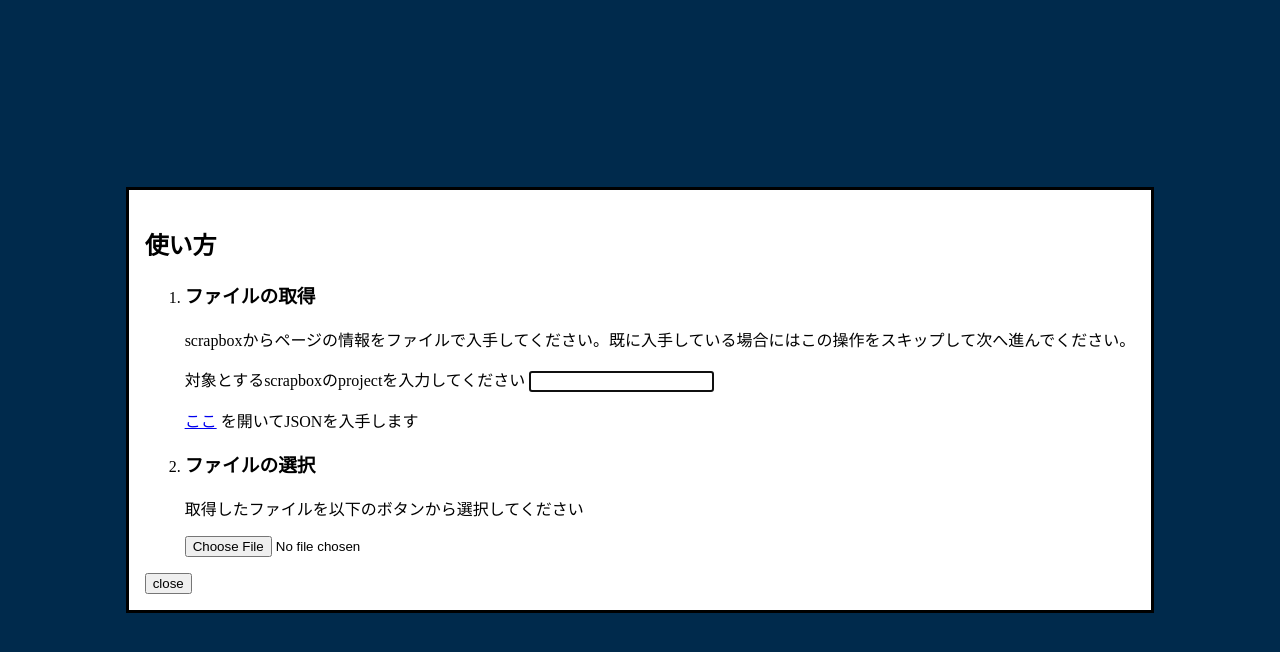
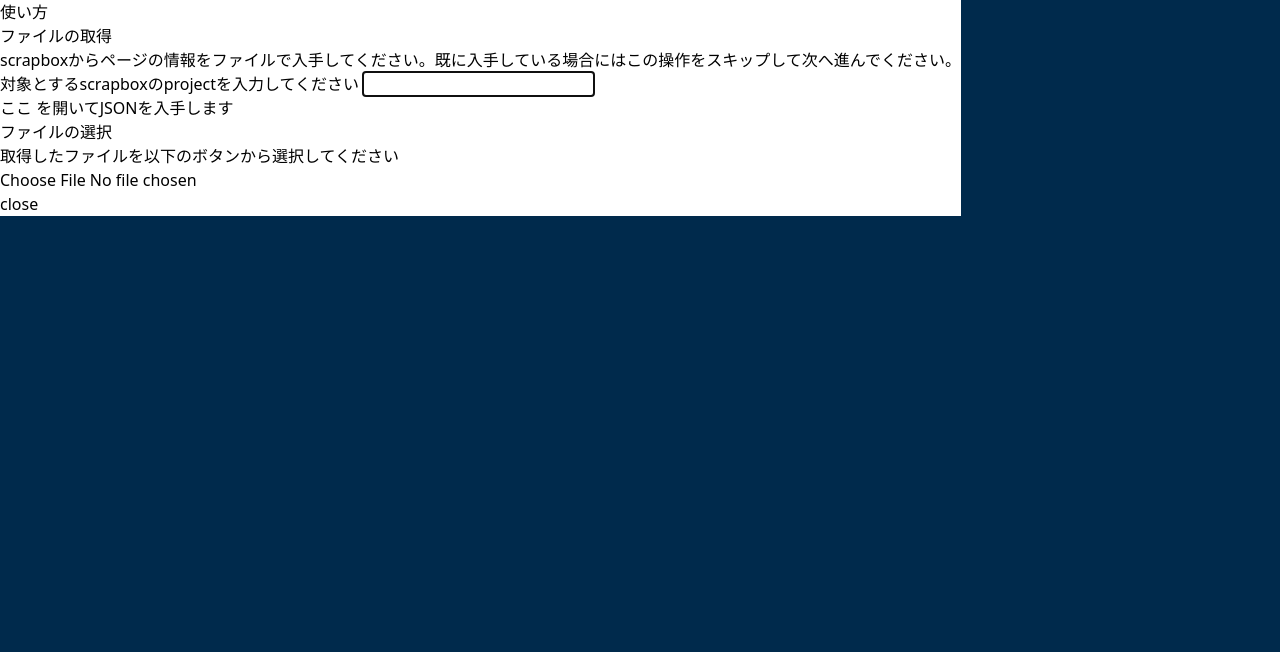
Before and after one commit to eniehack/scrapbox-planetarium, a SvelteKit app: page / in a window 1280 px wide. Shown: the top 652 px of the page. Built offline with nearby package versions, Linux system fonts and the light colour scheme.

Commit message:
chore: tailwindcss install

```diff
--- /dev/null
+++ b/src/app.css
@@ -0,0 +1,2 @@
+@import "tailwindcss";
+@plugin "@tailwindcss/typography";
--- a/src/routes/+layout.svelte
+++ b/src/routes/+layout.svelte
@@ -6,6 +6,7 @@
 
 	/** @type {Props} */
 	const { children } = $props();
+	import '../app.css';
 </script>
 
 <div class="app">
--- a/vite.config.ts
+++ b/vite.config.ts
@@ -1,6 +1,7 @@
 import { sveltekit } from '@sveltejs/kit/vite';
 import { defineConfig } from 'vite';
+import tailwindcss from "@tailwindcss/vite"
 
 export default defineConfig({
-	plugins: [sveltekit()]
+	plugins: [tailwindcss(), sveltekit()]
 });
```
Also changed, not shown: package.json (+9 -1 lines), 1 other file (tests, documents, lock files or other folders).
